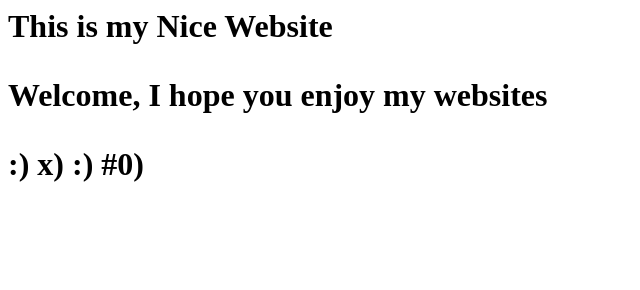
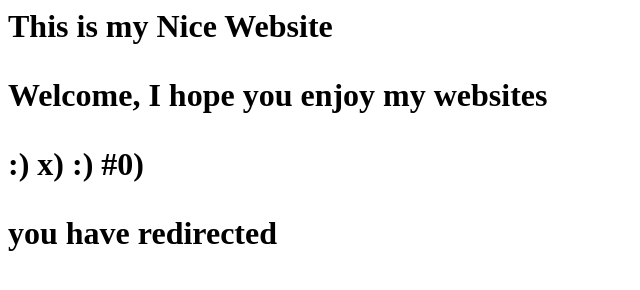
Before and after one commit to Ranjana1984/remi-code, a plain HTML site: page index.html in a window 1280 px wide. Shown: the whole page, without its empty margins (0-640 px from the left). Drawn offline with Linux system fonts and the light colour scheme.

```diff
--- a/index.html
+++ b/index.html
@@ -3,4 +3,5 @@
 <h1>This is my Nice Website</h>
 <p>Welcome, I hope you enjoy my websites</p>
 <p> :) x) :) #0) </p>
+<p>you have redirected</p>
 </html>
```
